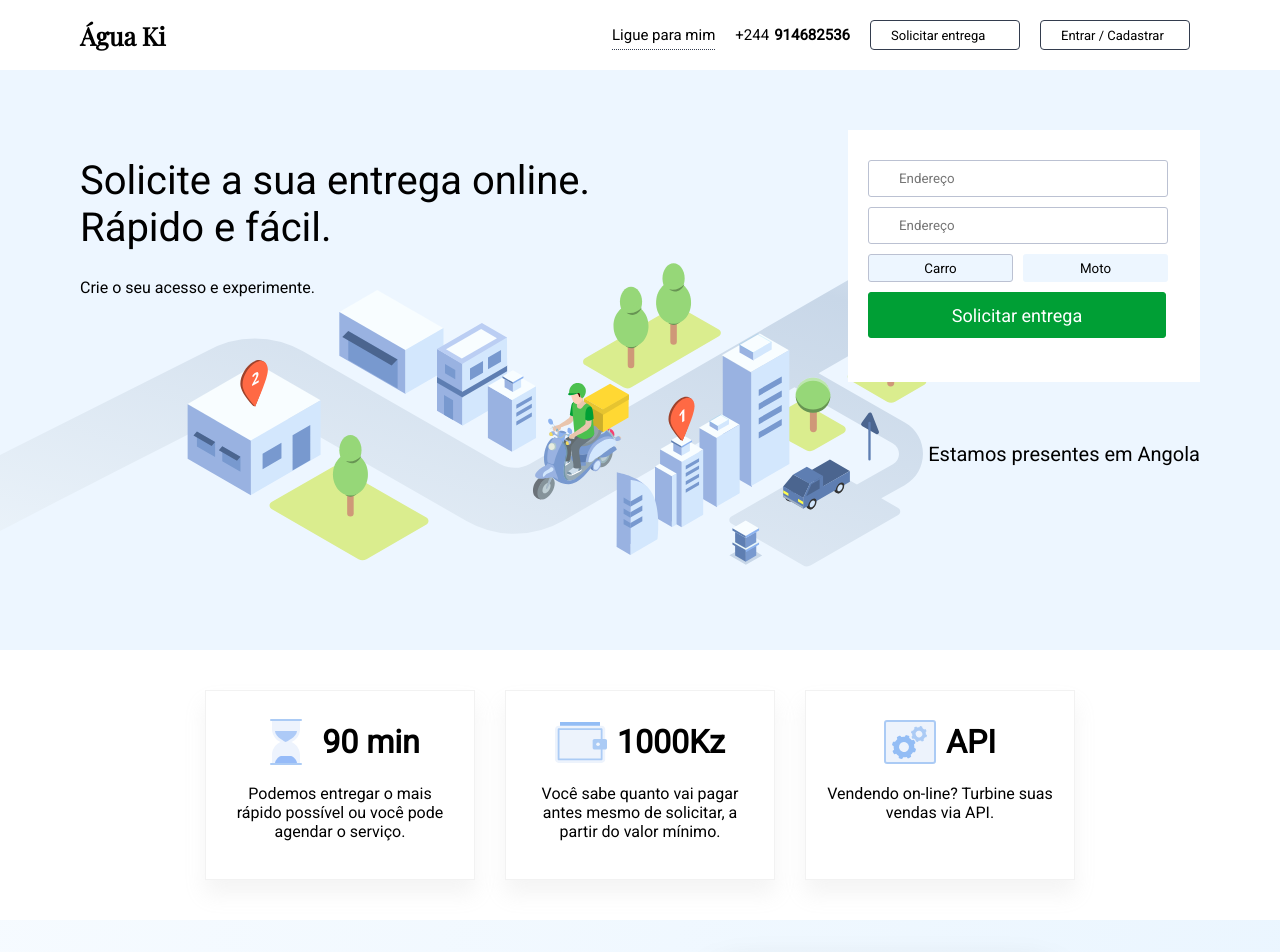
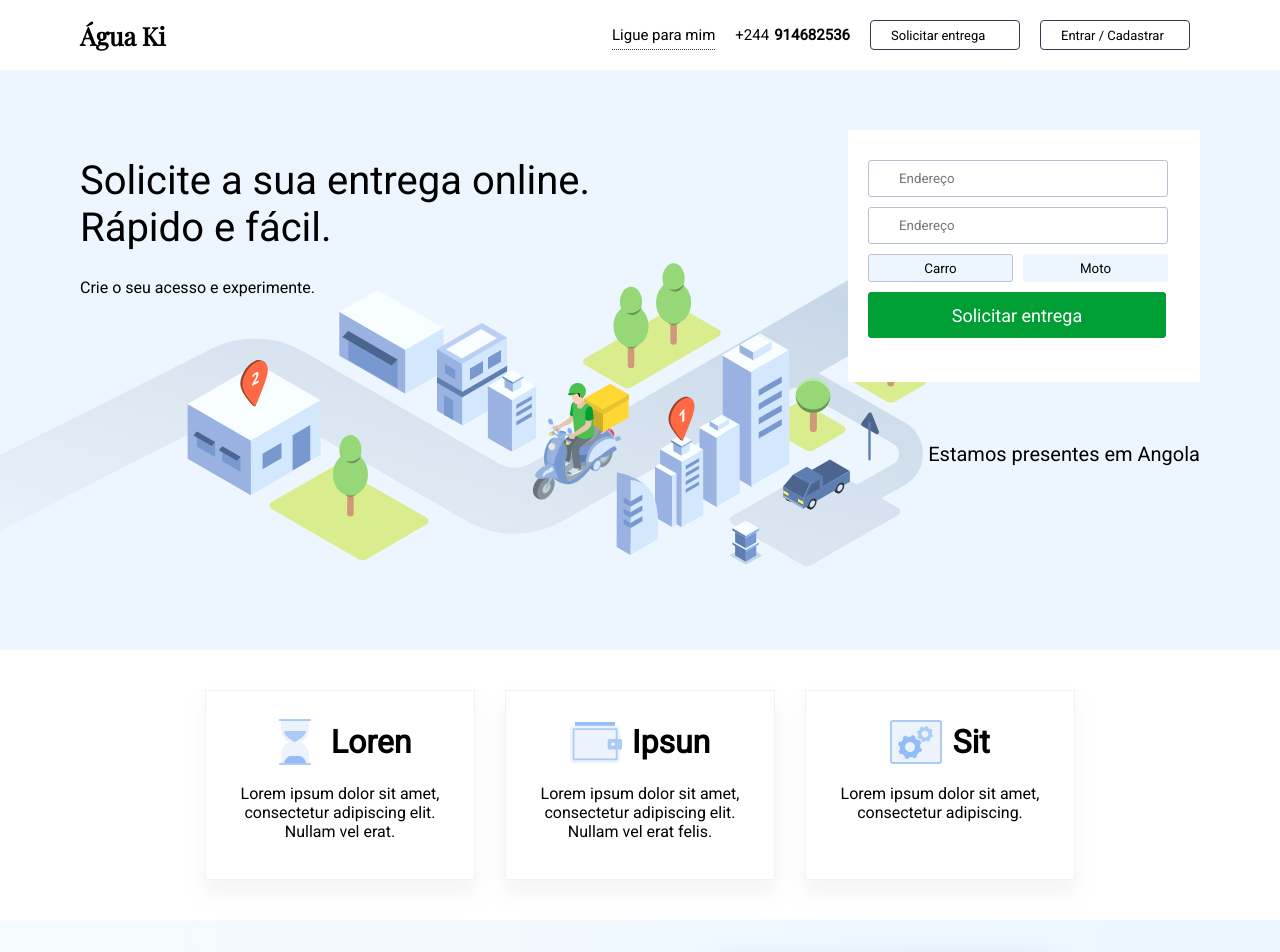
Before and after one commit to codepro-ao/ui-deliveries-website, a React (Create React App) app: page / in a window 1280 px wide. Shown: the top 952 px of the page. Built offline with nearby package versions, Linux system fonts and the light colour scheme.

Commit message:
Adicionado  loren ipsum

```diff
--- a/src/components/Home/CardList.js
+++ b/src/components/Home/CardList.js
@@ -10,23 +10,23 @@ function CardList(){
                 <div className="card">
                     <div className="wrapper">
                         <img src={Hourglass} alt="Card image"/>
-                        <h1>90 min</h1>
+                        <h1>Loren</h1>
                     </div>
-                    <p>Podemos entregar o mais rápido possível ou você pode agendar o serviço.</p>
+                    <p>Lorem ipsum dolor sit amet, consectetur adipiscing elit. Nullam vel erat.</p>
                 </div>
                 <div className="card">
                     <div className="wrapper">
                         <img src={Wallet} alt="Card image"/>
-                        <h1>1000Kz</h1>
+                        <h1>Ipsun</h1>
                     </div>
-                    <p>Você sabe quanto vai pagar antes mesmo de solicitar, a partir do valor mínimo.</p>
+                    <p>Lorem ipsum dolor sit amet, consectetur adipiscing elit. Nullam vel erat felis. </p>
                 </div>
                 <div className="card">
                     <div className="wrapper">
                         <img src={Browser} alt="Card image"/>
-                        <h1>API</h1>
+                        <h1>Sit</h1>
                     </div>
-                    <p>Vendendo on-line? Turbine suas vendas via API.</p>
+                    <p>Lorem ipsum dolor sit amet, consectetur adipiscing.</p>
                 </div>
             </div>
         </main>
```
